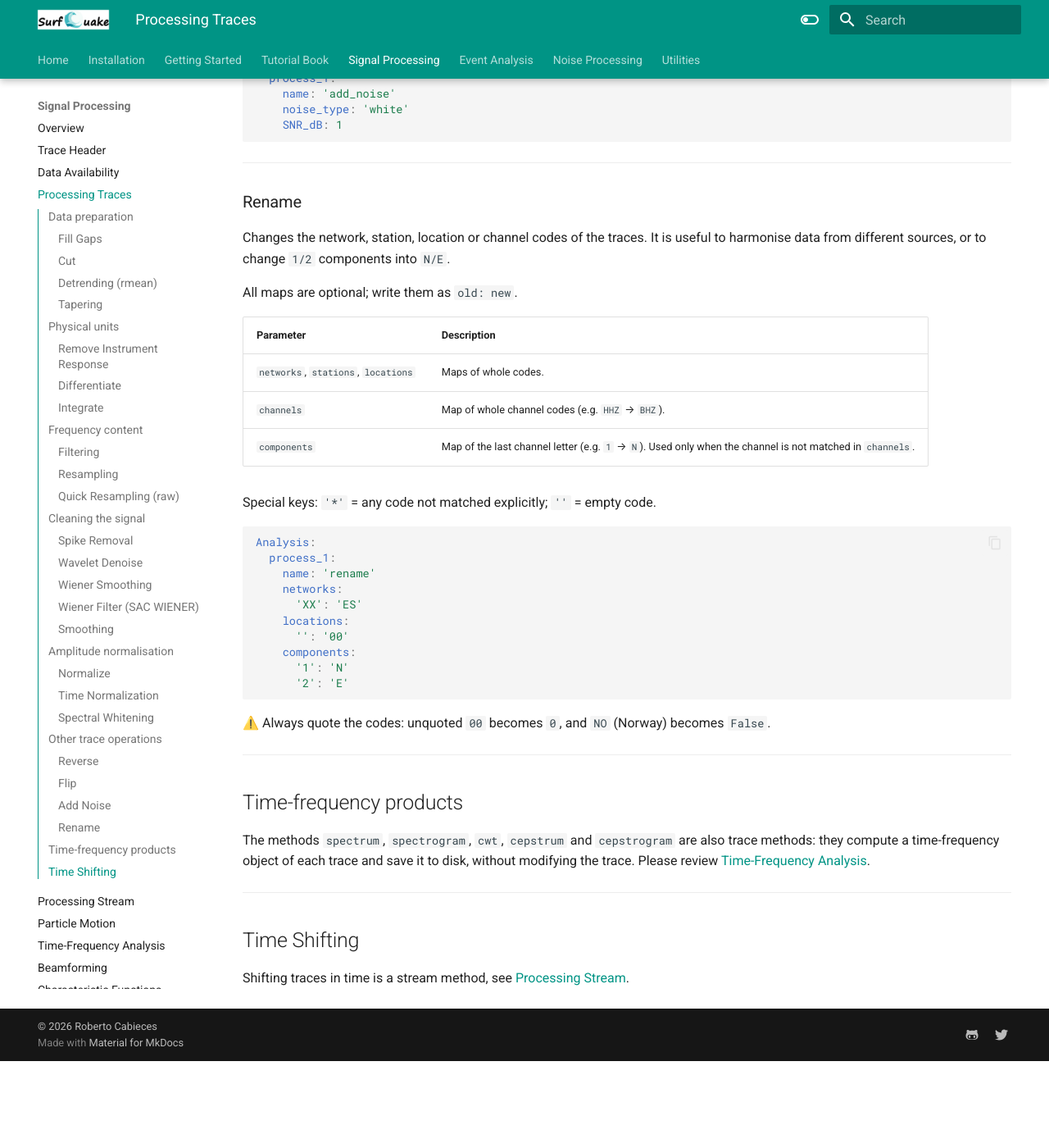
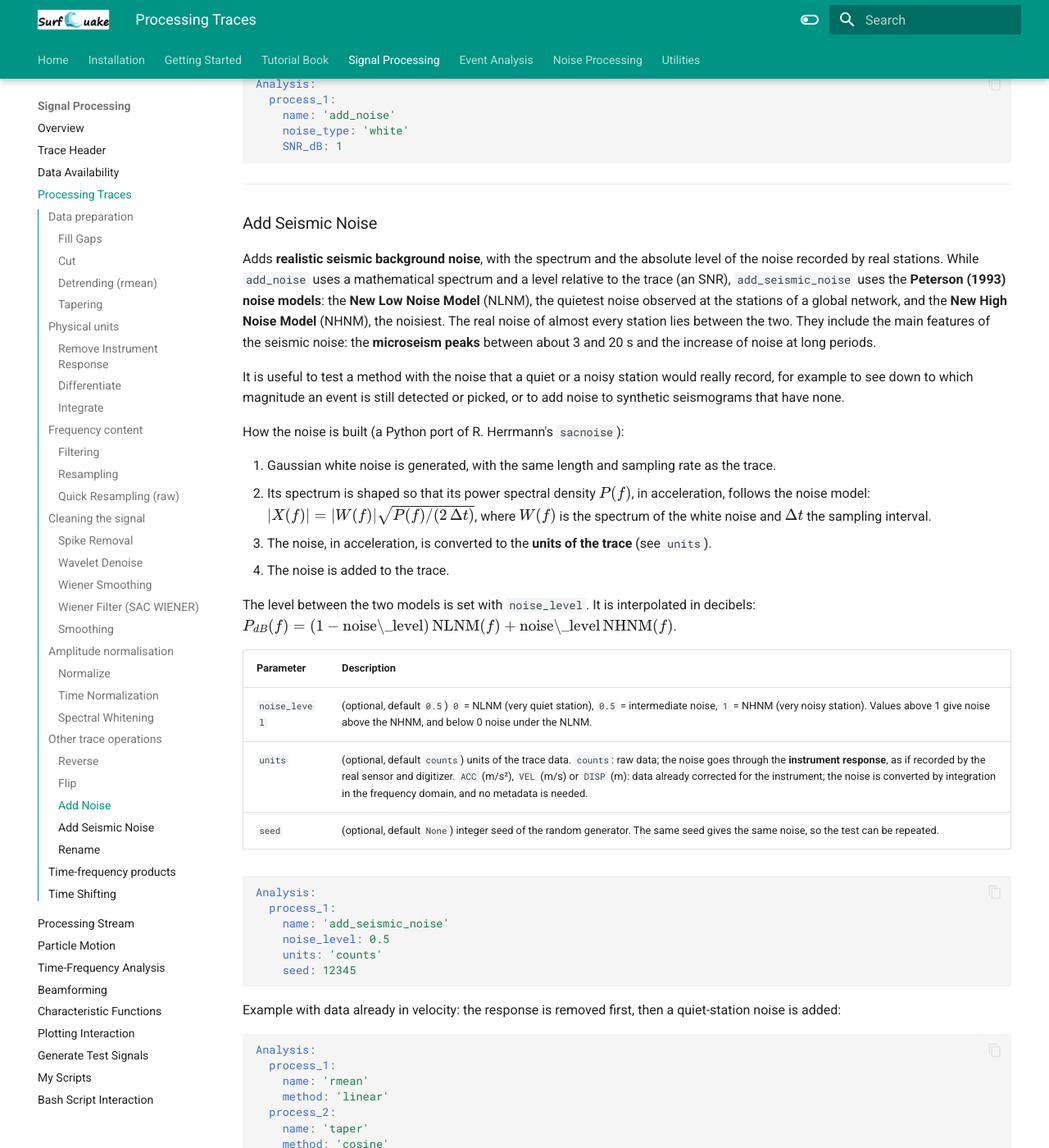
Before and after one commit to ProjectISP/surfquaketutorial.github.io, an MkDocs documentation site: the page built from docs/processing_config.md, in a window 1280 px wide and 1400 px high, scrolled down 14715 px. Shown: the whole window at 82% size. Built offline with MkDocs 1.6.1 and Material for MkDocs 9.7.7, drawn with Linux system fonts in a browser that asks for light colours; before the commit the page ends 16009 px from its top, so only the background shows below that; some of the changed text lies outside the part shown.

Commit message:
add seismic noise

````diff
--- a/docs/processing_config.md
+++ b/docs/processing_config.md
@@ -530,7 +530,7 @@ Analysis:
 
 ### Add Noise
 
-Adds synthetic random noise to the trace. It is used to test the robustness of a method (picking, location, magnitudes) at decreasing signal-to-noise ratios.
+Adds synthetic random noise to the trace. It is used to test the robustness of a method (picking, location, magnitudes) at decreasing signal-to-noise ratios. The noise level is set **relative to the trace** (an SNR). To add noise with the level and spectrum of real seismic noise, use [Add Seismic Noise](#add-seismic-noise).
 
 The noise is generated in the frequency domain with a power spectral density proportional to $1/f^{\alpha}$:
 
@@ -553,6 +553,71 @@ Analysis:
     noise_type: 'white'
     SNR_dB: 1
 ```
+
+---
+
+### Add Seismic Noise
+
+Adds **realistic seismic background noise**, with the spectrum and the absolute level of the noise recorded by real stations. While `add_noise` uses a mathematical spectrum and a level relative to the trace (an SNR), `add_seismic_noise` uses the **Peterson (1993) noise models**: the **New Low Noise Model** (NLNM), the quietest noise observed at the stations of a global network, and the **New High Noise Model** (NHNM), the noisiest. The real noise of almost every station lies between the two. They include the main features of the seismic noise: the **microseism peaks** between about 3 and 20 s and the increase of noise at long periods.
+
+It is useful to test a method with the noise that a quiet or a noisy station would really record, for example to see down to which magnitude an event is still detected or picked, or to add noise to synthetic seismograms that have none.
+
+How the noise is built (a Python port of R. Herrmann's `sacnoise`):
+
+1. Gaussian white noise is generated, with the same length and sampling rate as the trace.
+2. Its spectrum is shaped so that its power spectral density $P(f)$, in acceleration, follows the noise model: $|X(f)| = |W(f)|\sqrt{P(f)/(2\,\Delta t)}$, where $W(f)$ is the spectrum of the white noise and $\Delta t$ the sampling interval.
+3. The noise, in acceleration, is converted to the **units of the trace** (see `units`).
+4. The noise is added to the trace.
+
+The level between the two models is set with `noise_level`. It is interpolated in decibels: $P_{dB}(f) = (1 - \text{noise\_level})\, \text{NLNM}(f) + \text{noise\_level}\, \text{NHNM}(f)$.
+
+| Parameter | Description |
+|-----------|-------------|
+| `noise_level` | (optional, default `0.5`) `0` = NLNM (very quiet station), `0.5` = intermediate noise, `1` = NHNM (very noisy station). Values above 1 give noise above the NHNM, and below 0 noise under the NLNM. |
+| `units` | (optional, default `counts`) units of the trace data. `counts`: raw data; the noise goes through the **instrument response**, as if recorded by the real sensor and digitizer. `ACC` (m/s²), `VEL` (m/s) or `DISP` (m): data already corrected for the instrument; the noise is converted by integration in the frequency domain, and no metadata is needed. |
+| `seed` | (optional, default `None`) integer seed of the random generator. The same seed gives the same noise, so the test can be repeated. |
+
+```yaml
+Analysis:
+  process_1:
+    name: 'add_seismic_noise'
+    noise_level: 0.5
+    units: 'counts'
+    seed: 12345
+```
+
+Example with data already in velocity: the response is removed first, then a quiet-station noise is added:
+
+```yaml
+Analysis:
+  process_1:
+    name: 'rmean'
+    method: 'linear'
+  process_2:
+    name: 'taper'
+    method: 'cosine'
+    max_percentage: 0.05
+  process_3:
+    name: 'remove_response'
+    water_level: 90
+    units: 'VEL'
+    pre_filt: [0.005, 0.008, 45, 48]
+  process_4:
+    name: 'add_seismic_noise'
+    noise_level: 0.2
+    units: 'VEL'
+```
+
+⚠️ WARNING: With `units: 'counts'` the metadata is **required**: include your inventory, e.g. `surfquake quick -w "waveform_file" -i "inventory_file.xml"`. If there is no inventory, or the response of a trace is not found, a warning is printed and the noise is **not added** to that trace (the trace is kept unchanged).
+
+!!! tip
+    - Choose `units` according to the **current** state of the trace: `counts` before `remove_response`, and the output units of `remove_response` after it.
+    - The models are defined for periods between 0.1 and 100000 s. At higher frequencies (above 10 Hz, when the sampling rate is above 20 Hz), the value of the model at 0.1 s is used.
+    - The noise is added to the whole trace, also to the signal: compare the result with the original trace to see how the noise affects your method.
+
+> **Scientific Reference**:
+>
+> Peterson, Jon R. "Observations and modeling of seismic background noise." U.S. Geological Survey Open-File Report 93-322 (1993): 1-95.
 
 ---
 
````
